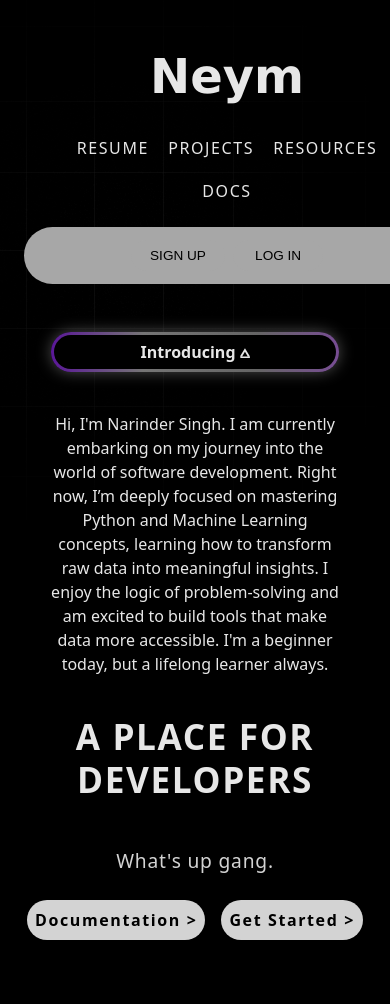
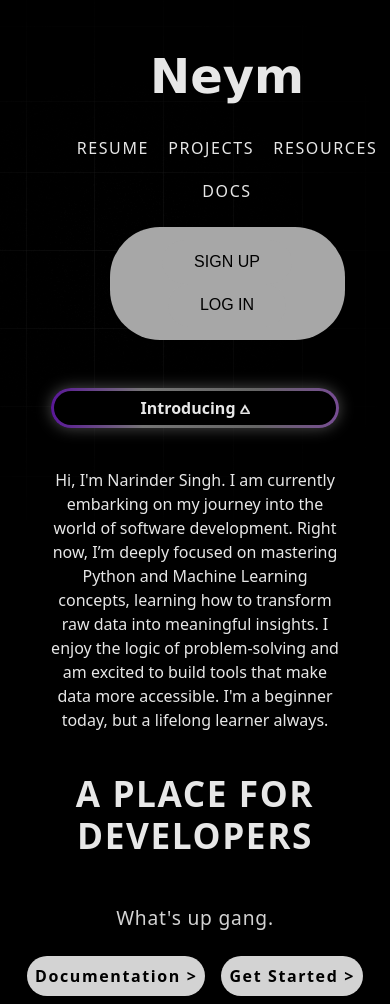
Before and after one commit to themehmi/PortFolio, a Flask app: page / in a window 390 px wide; the page is wider, and only the part inside the window is pictured. Before the commit the page ends 940 px from the top of that part, so only its background shows below. Run offline with Flask 3, Linux system fonts and the light colour scheme; some libraries are stand-ins or nearby versions.

Commit message:
Refactor CSS styles for improved layout and responsiveness

```diff
--- a/static/style.css
+++ b/static/style.css
@@ -236,23 +236,23 @@
 
 /* This handles everything for screens narrower than 768px (Phones/Tablets) */
 @media (max-width: 768px) {
-    /* 1. DO NOT HIDE: Place robot in the background */
     .robot-3d {
-        display: block !important; /* Ensures it stays visible */
+        display: block !important;
         position: fixed;
         top: 0;
         left: 50%;
-        transform: translateX(-50%); /* Centers the robot behind text */
-        width: 150%; /* Make it large enough to cover the background */
+        transform: translateX(-50%);
+        width: 150%;
         height: 100vh;
-        z-index: -1; /* Pushes it behind all text and buttons */
-        opacity: 0.40; /* Dims the robot for readability */
-        pointer-events: none; /* CRITICAL: Allows user to click buttons through the robot */
+        z-index: -1;
+        opacity: 0.34;
+        pointer-events: none;
 
-        /* Hides the square box boundaries */
+
         mask-image: radial-gradient(circle, black 30%, transparent 70%);
         -webkit-mask-image: radial-gradient(circle, black 30%, transparent 70%);
     }
+
 
     header {
         flex-direction: column;
@@ -270,26 +270,9 @@
     }
 
     .auth-buttons {
-        display: flex;
         justify-content: center;
-        gap: 0.5rem; /* Reduced gap for smaller screens */
-        width: 100%;
+        width: 50%;
     }
-
-    .btn-signing, .btn-logging {
-        /* Reduced padding and font size for a more compact look */
-        padding: 0.5rem 1.2rem;
-        font-size: 0.85rem;
-        border-radius: 30px; /* Slightly tighter corner radius */
-        min-width: 90px; /* Optional: ensures buttons are consistent size */
-        white-space: nowrap; /* Prevents text from breaking into two lines */
-    }
-
-    /* If you have a container wrapping the individual buttons */
-    .auth-buttons a {
-        text-decoration: none;
-    }
-}
 
     main {
         justify-content: center;
@@ -304,7 +287,7 @@
         flex-direction: column;
         align-items: center;
         text-align: center;
-        z-index: 10;
+        z-index: 10; /* Ensures text stays above the robot */
     }
 
     .tag-box {
@@ -313,7 +296,7 @@
 
     .content h1 {
         font-size: 2.2rem;
-        text-shadow: 0 0 15px black;
+        text-shadow: 0 0 15px black; /* Helps text pop over the robot */
     }
 
     .para {
@@ -329,6 +312,6 @@
     .layer-blur {
         width: 100%;
         box-shadow: 0 0 300px 5px rgba(255, 255, 255, 0.1);
-        z-index: -2; /* Behind the robot */
+        z-index: -2;
     }
 }
```
